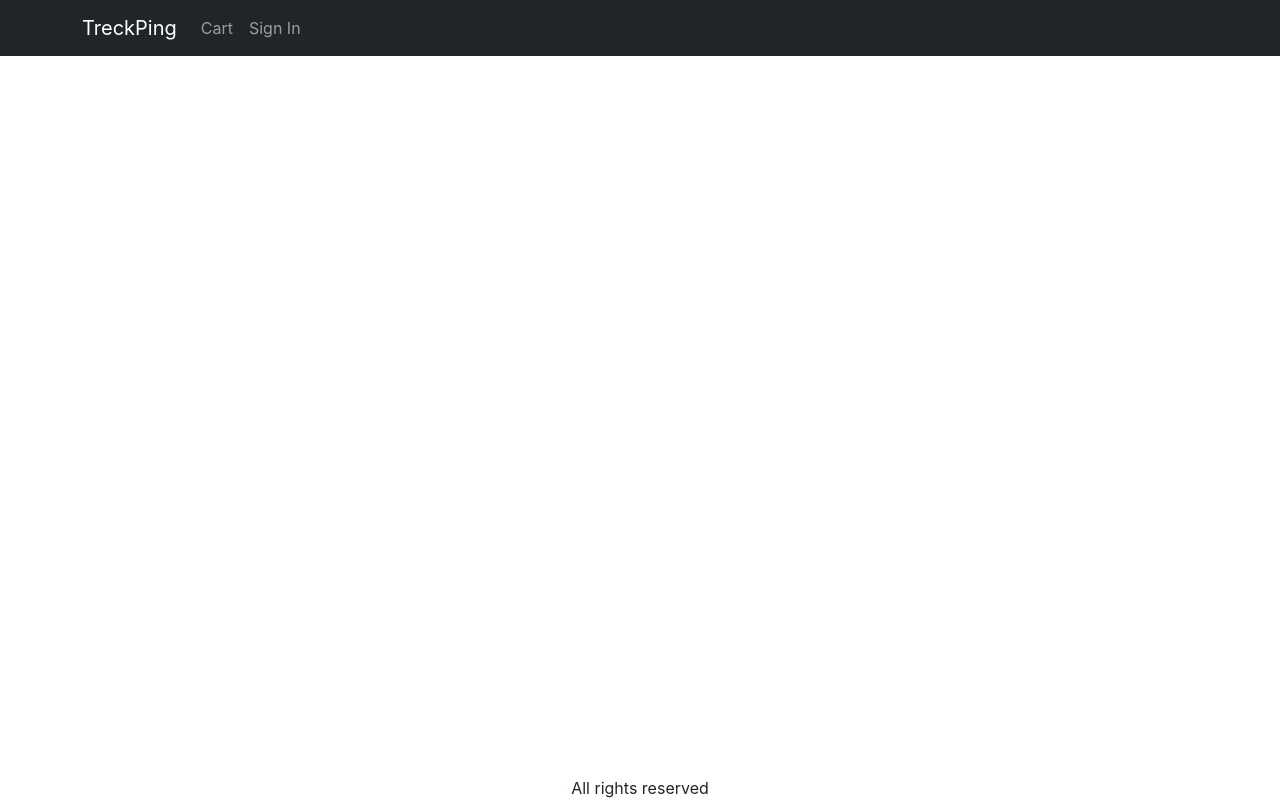
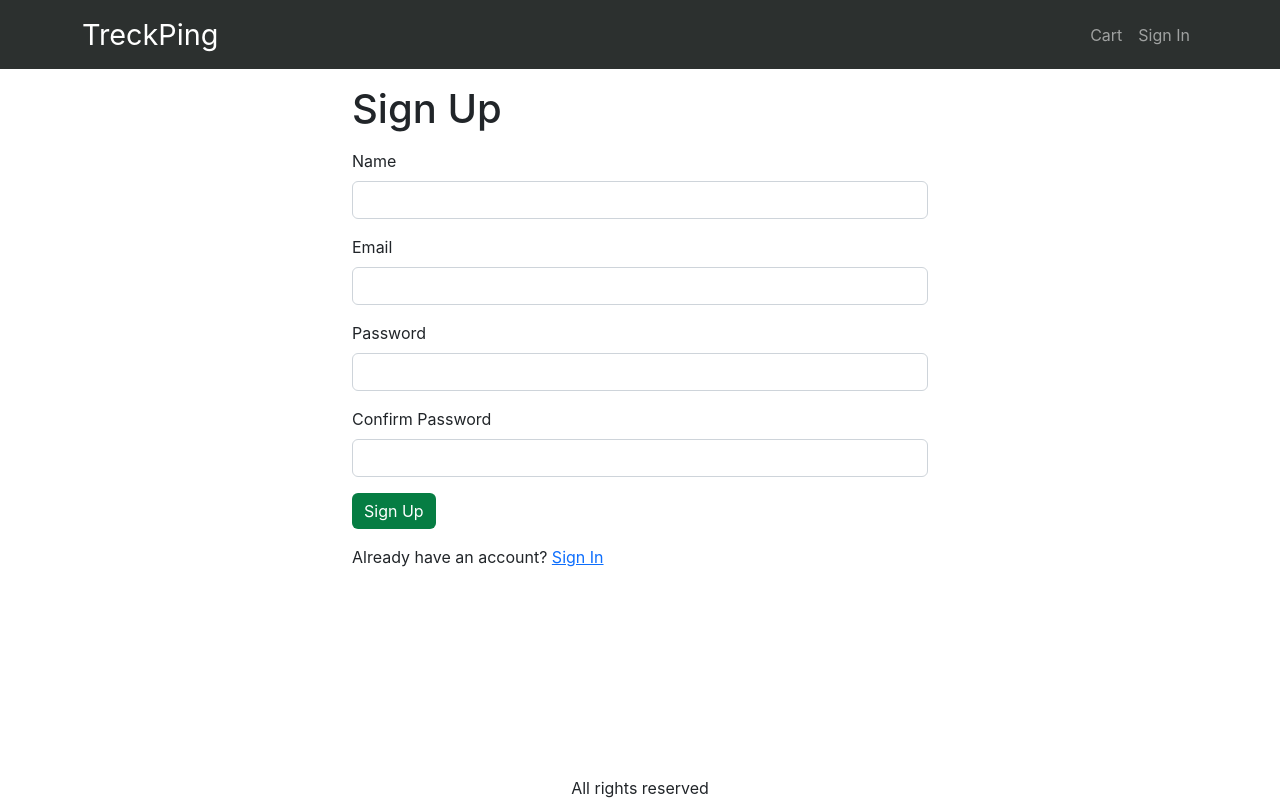
Before and after one commit to Chamuditha-Senanayake/Project-TreckPing--Frontend, a React (Create React App) app: page /signup in a window 1280 px wide. Built offline with nearby package versions, Linux system fonts and the light colour scheme.

Commit message:
complete signup

```diff
--- a/src/App.js
+++ b/src/App.js
@@ -11,6 +11,7 @@ import ProductScreen from './screens/ProductScreen';
 import SigninScreen from './screens/SigninScreen';
 import { Store } from './Store';
 import ShippingAddressScreen from './screens/ShippingAddressScreen';
+import SignupScreen from './screens/SignupScreen';
 
 
 function App() {
@@ -20,7 +21,7 @@ function App() {
   const signoutHandler = () => {
     ctxDispatch({ type: "USER_SIGNOUT" })
     localStorage.removeItem('userInfo');
-    localStorage.removeItem('shippingAdress');
+    localStorage.removeItem('shippingAddress');
   }
 
   return (
@@ -28,13 +29,15 @@ function App() {
 
       <div className='d-flex flex-column site-container'>
         <header>
-          <Navbar bg='dark' variant='dark'>
+          <Navbar className='navbar-custom' variant='dark'>
             <ToastContainer position='bottom-center' limit={1} />
             <Container>
+
               <LinkContainer to='/'>
-                <Navbar.Brand>TreckPing  </Navbar.Brand>
+                <Navbar.Brand className='nav-brand'>TreckPing  </Navbar.Brand>
               </LinkContainer>
-              <Nav className='me-auto'>
+
+              <Nav className='ms-auto'>
                 <Link to='/cart' className='nav-link'>
                   Cart
                   {cart.cartItems.length > 0 && (
@@ -62,6 +65,7 @@ function App() {
                   </Link>
                 )}
               </Nav>
+
             </Container>
           </Navbar>
 
@@ -72,6 +76,7 @@ function App() {
               <Route path='/' element={<HomeScreen />} />
               <Route path='/product/:slug' element={<ProductScreen />} />
               <Route path='/signin' element={<SigninScreen />} />
+              <Route path='/signup' element={<SignupScreen />} />
               <Route path='/shipping' element={<ShippingAddressScreen />} />
               <Route path='/cart' element={<CartScreen />} />
 
--- a/src/Store.js
+++ b/src/Store.js
@@ -1,5 +1,4 @@
 import { createContext, useReducer } from "react";
-import ShippingAddressScreen from "./screens/ShippingAddressScreen";
 
 export const Store = createContext();
 
--- a/src/components/product.js
+++ b/src/components/product.js
@@ -23,17 +23,16 @@ const Product = (props) => {
     }
 
     return (
-        <Card >
+        <Card className='home-card'>
             <Link to={`/product/${product.slug}`}>
                 <img src={product.image} className='card-img-top' alt={product.name} width=' 679px' height='auto' />
             </Link>
             <Card.Body>
-                <Link to={`/product/${product.slug}`}>
-                    <Card.Title>{product.name}</Card.Title>
-
+                <Link to={`/product/${product.slug}`} className='card-title-link'>
+                    <Card.Title className='card-title'>{product.name}</Card.Title>
                 </Link>
                 <Rating rating={product.rating} numReviews={product.numReviews} />
-                <Card.Text>${product.price}</Card.Text>
+                <Card.Text>{product.price} LKR</Card.Text>
                 {product.countInStock === 0 ? (
                     <Button variant='light' disabled>Out of Stock</Button>)
                     : (<Button onClick={() => addToCartHandler(product)}>Add to cart</Button>)}
--- a/src/index.css
+++ b/src/index.css
@@ -11,13 +11,21 @@ body {
   min-height: 100vh;
 }
 
+.navbar-custom {
+  background-color: #2C302F;
+}
+
+.nav-brand {
+  font-size: 1.8rem;
+}
+
 main {
   flex: 1;
 }
 
 .btn-primary {
-  background-color: #f0c040;
-  color: black;
+  background-color: #067d43;
+  color: rgb(255, 255, 255);
   border: none;
 }
 
@@ -27,8 +35,10 @@ main {
   justify-content: center;
 }
 
+
 .rating span {
   color: #ffc000;
+  font-size: 80%;
 }
 
 .product {
@@ -67,3 +77,24 @@ main {
   border-bottom: 0.2rem solid #f08000;
   color: #f08000;
 }
+
+
+
+.home-card:hover {
+  transform: scale(1.05);
+  box-shadow: 0 10px 20px rgba(0, 0, 0, .12), 0 4px 8px rgba(0, 0, 0, .06);
+}
+
+.card-title-link {
+  text-decoration: none;
+  color: #2C302F;
+
+}
+
+.card-title {
+  font-size: 150%;
+}
+
+.cart-item-name {
+  font-size: 1.2rem;
+}
--- a/src/screens/HomeScreen.js
+++ b/src/screens/HomeScreen.js
@@ -49,7 +49,7 @@ const HomeScreen = () => {
             <Helmet>
                 <title>TreckPing</title>
             </Helmet>
-            <h1>Featured products</h1>
+            <h2 className="mb-4 mt-5">Featured products</h2>
             <div className="products">
 
 
@@ -61,7 +61,7 @@ const HomeScreen = () => {
                 ) : (<Row>
                     {products.map((product) => (
                         <Col key={product.slug} sm={6} md={4} lg={3} className="mb-3">
-                            <Product product={product}></Product>
+                            <Product product={product} ></Product>
                         </Col>
                     ))}
                 </Row>)
--- a/src/screens/ProductScreen.js
+++ b/src/screens/ProductScreen.js
@@ -89,7 +89,7 @@ const ProductScreen = () => {
                                     </ListGroup.Item>
 
                                     <ListGroup.Item>
-                                        Price : ${product.price}
+                                        Price : {product.price} LKR
                                     </ListGroup.Item>
 
                                     <ListGroup.Item>
@@ -106,14 +106,14 @@ const ProductScreen = () => {
                                             <ListGroup.Item>
                                                 <Row>
                                                     <Col>Price:</Col>
-                                                    <Col>${product.price}</Col>
+                                                    <Col>{product.price} LKR</Col>
                                                 </Row>
                                             </ListGroup.Item>
 
                                             <ListGroup.Item>
                                                 <Row>
                                                     <Col>Status:</Col>
-                                                    <Col>{product.countInStock > 0 ? <Badge bg="success">In Stock</Badge> : <Badge bg="danger">Out of Stock</Badge>}</Col>
+                                                    <Col>{product.countInStock > 0 ? <Badge bg="warning" className='text-dark'>In Stock</Badge> : <Badge bg="danger">Out of Stock</Badge>}</Col>
                                                 </Row>
                                             </ListGroup.Item>
 
--- a/src/screens/SigninScreen.js
+++ b/src/screens/SignupScreen.js
@@ -7,27 +7,34 @@ import { Link, useLocation, useNavigate } from 'react-router-dom';
 import { Store } from '../Store';
 import getError from '../utils';
 
-const SigninScreen = () => {
+const SignupScreen = () => {
     const navigate = useNavigate();
     const { search } = useLocation();
     const redirectInUrl = new URLSearchParams(search).get('redirect');
     const redirect = redirectInUrl ? redirectInUrl : '/';
 
+    const [name, setName] = useState('');
     const [email, setEmail] = useState('');
     const [password, setPassword] = useState('');
+    const [confirmPassword, setConfirmPassword] = useState('');
 
     const { state, dispatch: ctxDispatch } = useContext(Store);
     const { userInfo } = state;
 
     const submitHandler = async (e) => {
         e.preventDefault();
+        if (password !== confirmPassword) {
+            toast.error('Your passwords do not match. Try again..');
+            return;
+        }
         try {
-            const { data } = await Axios.post('/api/users/signin', {
+            const { data } = await Axios.post('/api/users/signup', {
+                name,
                 email,
-                password,
+                password
             });
             ctxDispatch({ type: 'USER_SIGNIN', payload: data })
-            localStorage.setItem('userinfo', JSON.stringify(data));
+            localStorage.setItem('userInfo', JSON.stringify(data));
             navigate(redirect || '/');
         } catch (err) {
             toast.error(getError(err));
@@ -46,28 +53,39 @@ const SigninScreen = () => {
     return (
         <Container className='small-container'>
             <Helmet>
-                <title>Sign In</title>
+                <title>Sign Up</title>
             </Helmet>
-            <h1 className="my-3">Sign In</h1>
+            <h1 className="my-3">Sign Up</h1>
             <Form onSubmit={submitHandler}>
+                <Form.Group className='mb-3' controlId='name'>
+                    <Form.Label>Name</Form.Label>
+                    <Form.Control required onChange={(e) => setName(e.target.value)} />
+                </Form.Group>
+
                 <Form.Group className='mb-3' controlId='email'>
                     <Form.Label>Email</Form.Label>
                     <Form.Control type='email' required onChange={(e) => setEmail(e.target.value)} />
                 </Form.Group>
+
                 <Form.Group className='mb-3' controlId='password'>
                     <Form.Label>Password</Form.Label>
                     <Form.Control type='password' required onChange={(e) => setPassword(e.target.value)} />
                 </Form.Group>
+
+                <Form.Group className='mb-3' controlId='confirmPassword'>
+                    <Form.Label>Confirm Password</Form.Label>
+                    <Form.Control type='Password' required onChange={(e) => setConfirmPassword(e.target.value)} />
+                </Form.Group>
                 <div className='mb-3'>
-                    <Button type='submit'>Sign In</Button>
+                    <Button type='submit'>Sign Up</Button>
                 </div>
                 <div className='mb-3'>
-                    Don't have an account? {' '}
-                    <Link to={`/signup?redirect=${redirect}`}>Get Started</Link>
+                    Already have an account? {' '}
+                    <Link to={`/signin?redirect=${redirect}`}>Sign In</Link>
                 </div>
             </Form>
         </Container>
     )
 }
 
-export default SigninScreen
+export default SignupScreen
```
Also changed, not shown: src/screens/CartScreen.js (+7 -7 lines).
